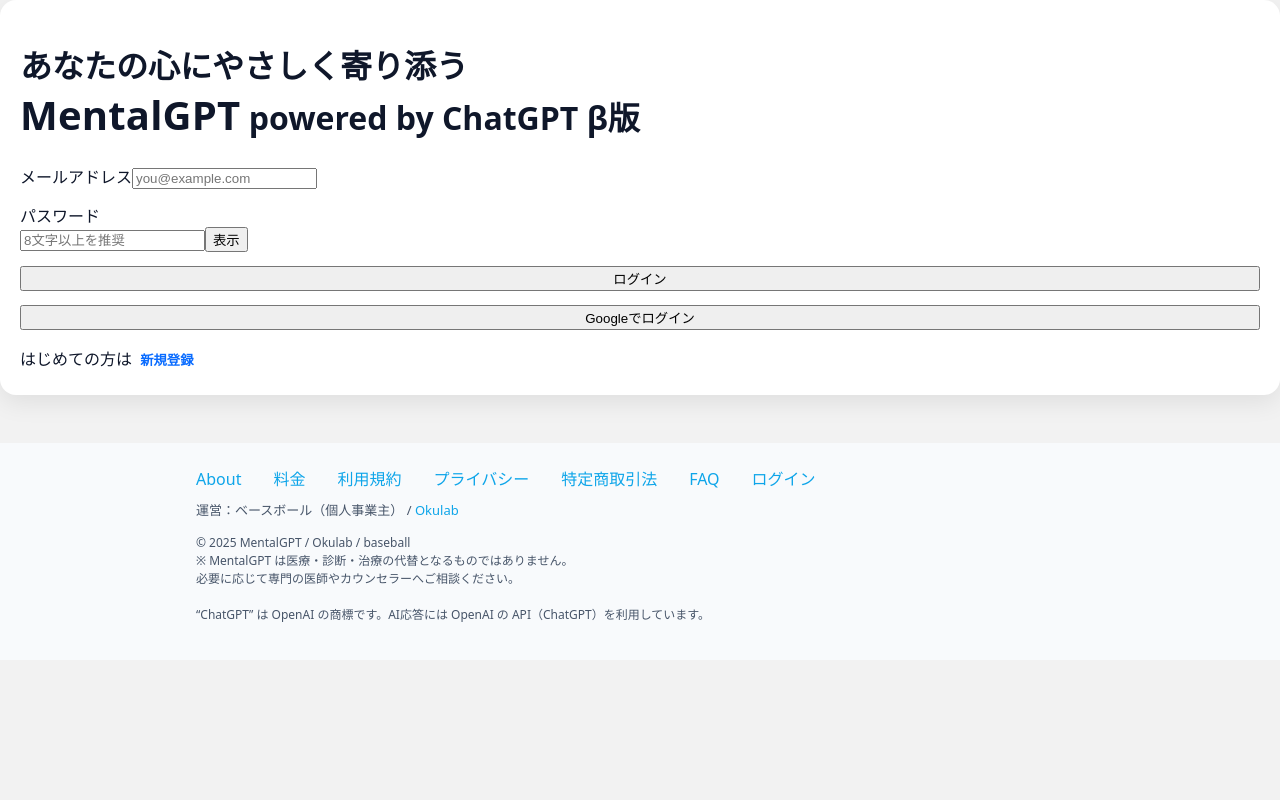
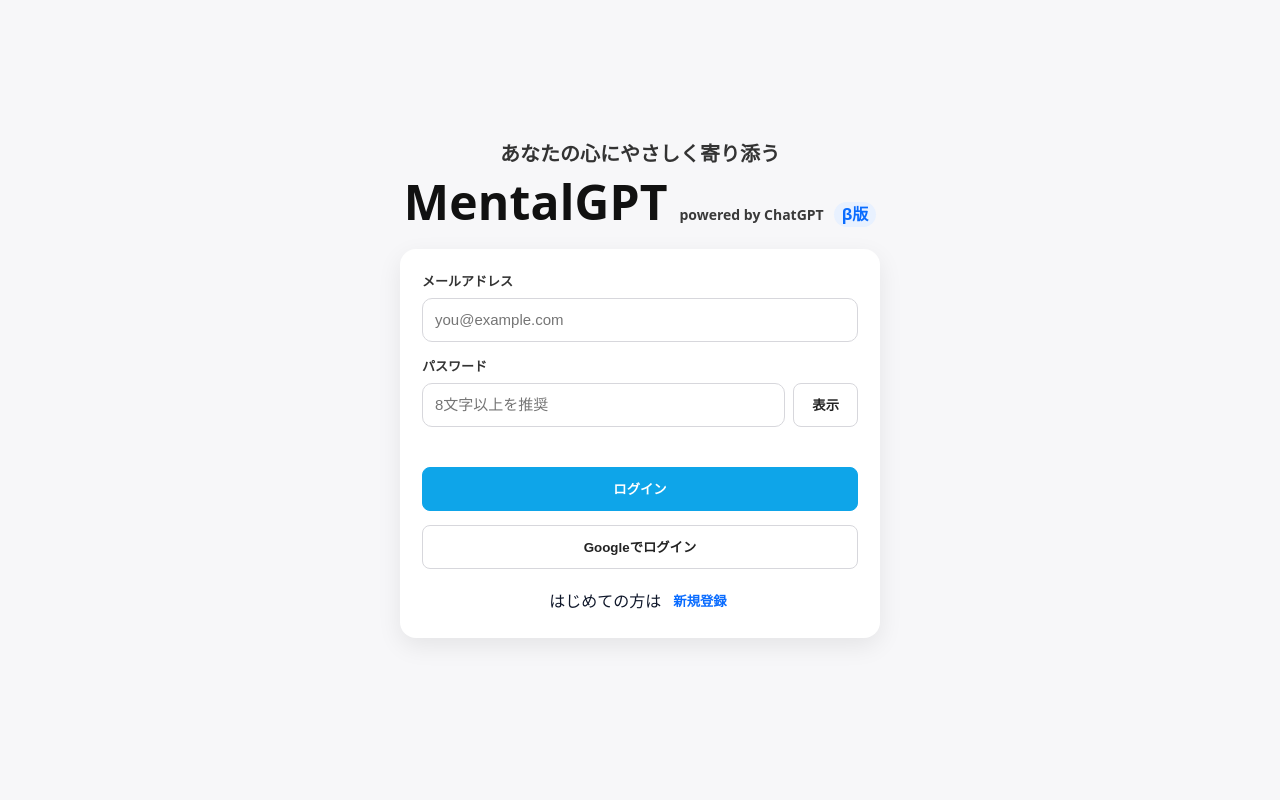
Before and after one commit to yasuhirookura/mentalgpt-react-starter, a React (Create React App) app: page /login in a window 1280 px wide. Shown: the top 800 px of the page. Built offline with nearby package versions, Linux system fonts and the light colour scheme.

Commit message:
ログイン画面のタイトル、サブコピー等の大小のバランスを変更するため、LoginForm.jsx をアップロード。auth.css をLoginForm.cssにリネームし、アップデート

```diff
--- /dev/null
+++ b/src/LoginForm.css
@@ -0,0 +1,172 @@
+/* src/LoginForm.css */
+
+/* 画面中央配置（スマホは天地左右中央） */
+.auth-page {
+  min-height: 100dvh;            /* ビューポート高いっぱい */
+  display: grid;
+  place-items: center;           /* 縦横センター */
+  background: #f7f7f9;
+  padding: 24px;
+}
+
+/* コンテンツ最大幅＆余白（フッターを下げる効果も） */
+.auth-wrapper {
+  width: 100%;
+  max-width: 480px;              /* 少し広めに */
+  margin-bottom: 24px;
+}
+
+/* ───────── ヘッダーコピー ───────── */
+.auth-headline {
+  text-align: center;
+  margin-bottom: 18px;
+  color: #111;
+}
+
+.auth-headline .tagline {        /* 中：あなたの心にやさしく寄り添う */
+  font-size: clamp(16px, 2.4vw, 20px);
+  margin: 0 0 6px;
+  color: #333;
+  font-weight: 700;
+}
+
+.auth-headline .brand {
+  margin: 0;
+  line-height: 1.2;
+}
+
+.brand-strong {                  /* 大：MentalGPT */
+  font-size: clamp(36px, 6.2vw, 48px);
+  font-weight: 800;
+  letter-spacing: 0.2px;
+}
+
+.brand-sub {                     /* 小：powered by ChatGPT */
+  font-size: clamp(12px, 2.6vw, 14px);
+  font-weight: 600;
+  margin-left: 8px;
+  color: #3a3a3a;
+}
+
+.brand-badge {                   /* 中：β版（バッジ） */
+  display: inline-block;
+  margin-left: 10px;
+  font-size: clamp(13px, 2.6vw, 16px);
+  font-weight: 700;
+  color: #0a6cff;
+  background: #e8f1ff;
+  padding: 3px 8px;
+  border-radius: 999px;
+}
+
+.auth-headline .subcopy {
+  margin: 8px 0 0;
+  font-size: 13px;
+  color: #666;
+}
+
+/* ───────── カード ───────── */
+.auth-card {
+  background: #fff;
+  border-radius: 16px;
+  box-shadow: 0 8px 24px rgba(0,0,0,0.08);
+  padding: 22px;
+}
+
+/* ───────── フォーム ───────── */
+.auth-form {
+  display: grid;
+  gap: 14px;
+}
+
+.field {
+  display: grid;
+  gap: 8px;
+}
+
+.field > span {
+  font-size: 13px;
+  color: #333;
+  font-weight: 600;
+}
+
+.field input {
+  height: 44px;
+  padding: 0 12px;
+  border: 1px solid #d7d7dc;
+  border-radius: 10px;
+  background: #fff;
+  font-size: 15px;
+  outline: none;
+}
+
+.field input:focus {
+  border-color: #0a6cff;
+  box-shadow: 0 0 0 3px rgba(10,108,255,0.14);
+}
+
+.hint {
+  color: #8a8a92;
+  font-size: 12px;
+}
+
+/* ───────── ボタン ───────── */
+.btn {
+  height: 44px;
+  border-radius: 10px;
+  border: 1px solid transparent;
+  font-weight: 700;
+  cursor: pointer;
+}
+
+.btn.primary {
+  background: #0a6cff;
+  color: #fff;
+}
+
+.btn.primary:hover {
+  filter: brightness(1.05);
+}
+
+.btn.ghost {
+  background: #fff;
+  border-color: #d7d7dc;
+  color: #222;
+}
+
+.btn.ghost:hover {
+  background: #f5f6f7;
+}
+
+/* 補助リンク行 */
+.aux {
+  display: flex;
+  align-items: center;
+  justify-content: center;
+  gap: 8px;
+  margin-top: 2px;
+}
+
+.link {
+  background: none;
+  border: none;
+  color: #0a6cff;
+  font-weight: 600;
+  padding: 6px 4px;
+  cursor: pointer;
+}
+
+.link:hover { text-decoration: underline; }
+.sep { color: #b0b0b6; }
+
+/* ───────── ダークモード（任意） ───────── */
+@media (prefers-color-scheme: dark) {
+  .auth-page { background: #0f1115; }
+  .auth-headline { color: #e9e9ec; }
+  .auth-headline .tagline, .auth-headline .subcopy { color: #a6a6ad; }
+  .auth-card { background: #141821; box-shadow: 0 8px 24px rgba(0,0,0,0.35); }
+  .field > span { color: #dcdce2; }
+  .field input { background: #0f131b; border-color: #2a2f3a; color: #fff; }
+  .btn.ghost { background: #0f131b; border-color: #2a2f3a; color: #e9e9ec; }
+  .hint { color: #9aa0aa; }
+}
--- a/src/LoginForm.jsx
+++ b/src/LoginForm.jsx
@@ -8,10 +8,11 @@ import {
   signInWithPopup,
   sendEmailVerification,
 } from "firebase/auth";
-import "./auth.css";
+
+// 旧 auth.css を LoginForm.css にリネームして読み込む
+import "./LoginForm.css";
 
 export default function LoginForm() {
-  // すべて useState(...) の戻り値（配列）を分割代入しています
   const [mode, setMode] = useState("login"); // 'login' | 'signup'
   const [email, setEmail] = useState("");
   const [password, setPassword] = useState("");
@@ -57,7 +58,7 @@ export default function LoginForm() {
           return;
         }
         const cred = await createUserWithEmailAndPassword(auth, email, password);
-        // 確認メール（運用方針：メール確認必須）
+        // 確認メール送付（メール確認必須の運用）
         if (cred.user && !cred.user.emailVerified) {
           await sendEmailVerification(cred.user);
           setMsg("確認メールを送信しました。受信箱をご確認ください。");
@@ -79,19 +80,23 @@ export default function LoginForm() {
   };
 
   return (
-    <div className="auth-wrap">
+    <div className="auth-page">
+      <div className="auth-wrapper">
+        {/* ヘッダー（サイズ：中／大／小／中） */}
+        <div className="auth-headline">
+          <p className="tagline">あなたの心にやさしく寄り添う</p>
+          <h1 className="brand">
+            <span className="brand-strong">MentalGPT</span>
+            <span className="brand-sub"> powered by ChatGPT</span>
+            <span className="brand-badge">β版</span>
+          </h1>
+        </div>
+
+        {/* カード（フォーム） */}
         <div className="auth-card">
-        <h1 className="brand">
-          <span className="muted">あなたの心にやさしく寄り添う</span>
-          <br />
-          <span className="brand-strong">MentalGPT</span>
-          <span className="muted"> powered by ChatGPT</span>
-          <span className="beta"> β版</span>
-        </h1>
-
-        <form onSubmit={handleSubmit} className="auth-form">
-          <label>
-            メールアドレス
+          <form onSubmit={handleSubmit} className="auth-form" noValidate>
+            <label className="field">
+              <span>メールアドレス</span>
               <input
                 type="email"
                 value={email}
@@ -103,9 +108,9 @@ export default function LoginForm() {
               />
             </label>
 
-          <label>
-            パスワード
-            <div className="pw-row">
+            <label className="field">
+              <span>パスワード</span>
+              <div className="pw-row" style={{ display: "grid", gridTemplateColumns: "1fr auto", gap: 8 }}>
                 <input
                   type={showPw ? "text" : "password"}
                   value={password}
@@ -116,17 +121,18 @@ export default function LoginForm() {
                 />
                 <button
                   type="button"
-                className="ghost"
+                  className="btn ghost"
                   onClick={() => setShowPw((v) => !v)}
                 >
                   {showPw ? "隠す" : "表示"}
                 </button>
               </div>
+              <span className="hint">{mode === "signup" ? "新規登録時は8文字以上を推奨" : "\u00A0"}</span>
             </label>
 
             {mode === "signup" && (
-            <label>
-              パスワード（確認）
+              <label className="field">
+                <span>パスワード（確認）</span>
                 <input
                   type={showPw ? "text" : "password"}
                   value={password2}
@@ -138,33 +144,51 @@ export default function LoginForm() {
               </label>
             )}
 
-          {msg && <div className="alert">{msg}</div>}
+            {msg && (
+              <div className="alert" role="alert" style={{
+                background: "#fff5f5",
+                color: "#8a1c1c",
+                border: "1px solid #f2c6c6",
+                borderRadius: 8,
+                padding: "10px 12px"
+              }}>
+                {msg}
+              </div>
+            )}
 
-          <button type="submit" disabled={loading} className="primary">
+            <button type="submit" disabled={loading} className="btn primary">
               {loading ? "処理中…" : mode === "signup" ? "登録する" : "ログイン"}
             </button>
 
             <button
               type="button"
               disabled={loading}
-            className="outline"
+              className="btn ghost"
               onClick={handleGoogle}
             >
               Googleでログイン
             </button>
 
-          <div className="switch-row">
+            <div className="aux">
               {mode === "signup" ? (
                 <>
-                すでにアカウントをお持ちですか？{" "}
-                <button type="button" className="link" onClick={() => setMode("login")}>
+                  すでにアカウントをお持ちですか？
+                  <button
+                    type="button"
+                    className="link"
+                    onClick={() => { setMode("login"); resetMsg(); }}
+                  >
                     ログインへ
                   </button>
                 </>
               ) : (
                 <>
-                はじめての方は{" "}
-                <button type="button" className="link" onClick={() => setMode("signup")}>
+                  はじめての方は
+                  <button
+                    type="button"
+                    className="link"
+                    onClick={() => { setMode("signup"); resetMsg(); }}
+                  >
                     新規登録
                   </button>
                 </>
@@ -173,5 +197,6 @@ export default function LoginForm() {
           </form>
         </div>
       </div>
+    </div>
   );
 }
```
Lines whose indentation alone changed are shown as unchanged.
